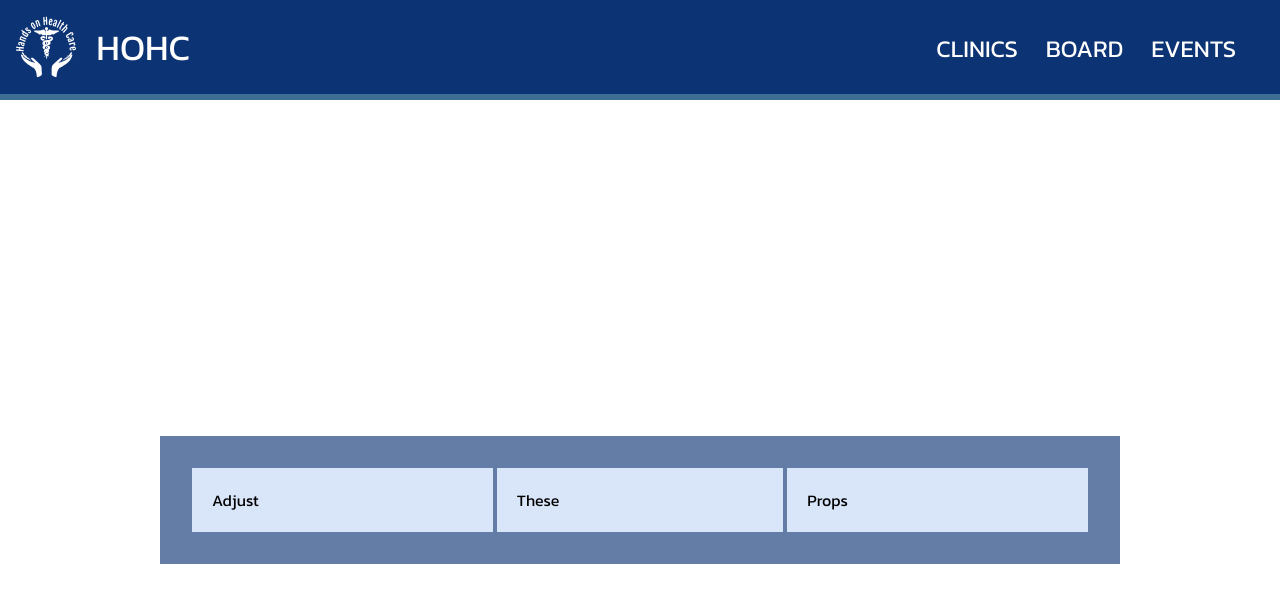
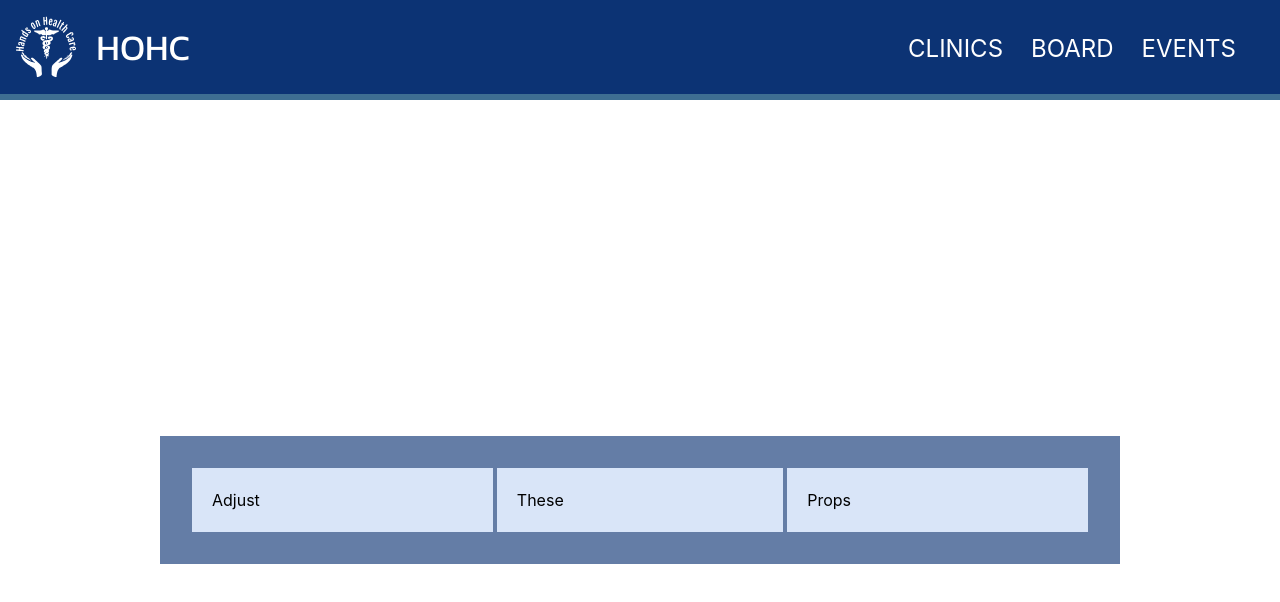
Before and after one commit to acm-ucr/hohc-website, a Next.js app: page / in a window 1280 px wide. Shown: the top 602 px of the page. Built offline with nearby package versions, Linux system fonts and the light colour scheme.

Commit message:
Update font

```diff
--- a/src/app/layout.tsx
+++ b/src/app/layout.tsx
@@ -1,6 +1,13 @@
 import "./globals.css";
 import { ReactQueryClientProvider } from "@/utils/react-query";
 import Navbar from "@/components/navbar";
+import { Kanit } from "next/font/google";
+
+const kanit = Kanit({
+  subsets: ["latin"],
+  weight: ["400"],
+  variable: "--font-hohc-kanit",
+});
 
 export const metadata = {
   title: "Hands On Health Care Website",
@@ -14,7 +21,7 @@ type LayoutProps = {
 export default function RootLayout({ children }: LayoutProps) {
   return (
     <html lang="en">
-      <body className="font-hohc-kanit">
+      <body className={`${kanit.variable}`}>
         <ReactQueryClientProvider>
           <Navbar />
           {children}
```
